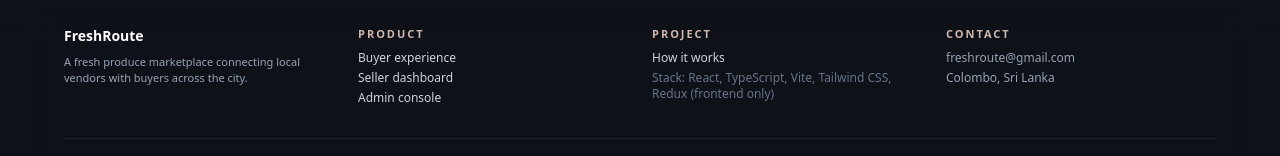
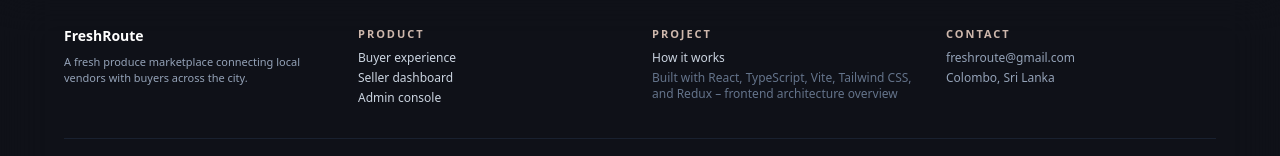
Before and after one commit to ThisukaMW/freshroute-frontend, a React (Vite) app: page / in a window 1280 px wide. Shown: the part 1482-1638 px from the top of the page. Built offline with nearby package versions, Linux system fonts and the light colour scheme.

Commit message:
Refine footer layout and content

```diff
--- a/src/pages/LandingPage.tsx
+++ b/src/pages/LandingPage.tsx
@@ -491,7 +491,7 @@ const LandingPage = (): JSX.Element => {
                 <p className="text-[11px] font-semibold uppercase tracking-[0.18em] text-supply-peach">Project</p>
                 <div className="flex flex-col gap-1">
                   <a href="#how-it-works" className="hover:text-supply-teal">How it works</a>
-                  <span className="text-slate-500">Stack: React, TypeScript, Vite, Tailwind CSS, Redux (frontend only)</span>
+                  <span className="text-slate-500">Built with React, TypeScript, Vite, Tailwind CSS, and Redux – frontend architecture overview</span>
                 </div>
               </div>
               <div className="space-y-2">
```
